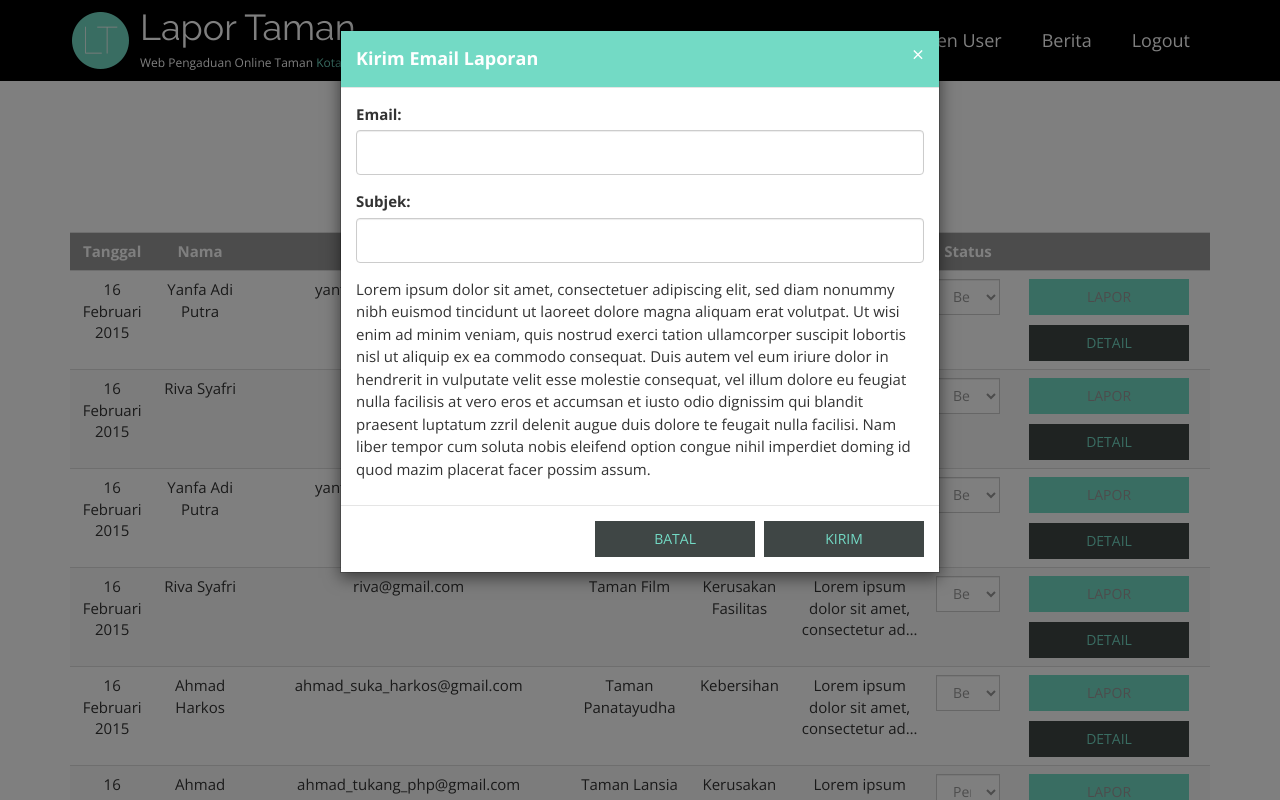
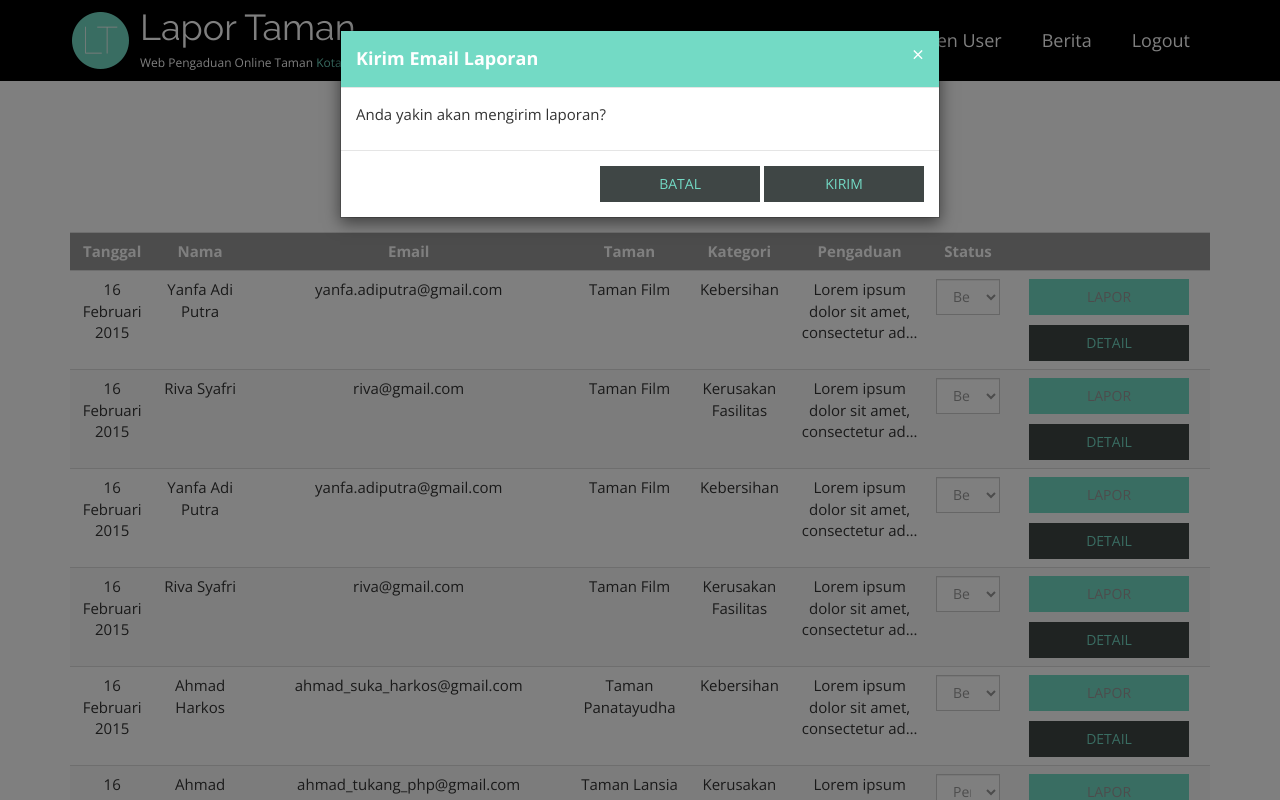
Before and after one commit to riady/Lapor-taman, a PHP site: page /daftarpengaduan.php in a window 1280 px wide, after a click on "LAPOR". Run offline with PHP 8.4, Linux system fonts and the light colour scheme; data comes from the database, SQL or seed files in the repository.

Commit message:
edit daftar pengaduan

```diff
--- a/Lapor Taman/daftarpengaduan.php
+++ b/Lapor Taman/daftarpengaduan.php
@@ -186,21 +186,23 @@
 													        	<h4 class="modal-title" id="laporModalLabel">Kirim Email Laporan</h4>
 													      	</div>
 													      	<div class="modal-body">
-													        <form>
-													          	<div class="form-group">
+													          	<!--<div class="form-group">
 													            	<label for="recipient-name" class="control-label">Email:</label>
 													            	<input type="text" class="form-control" id="recipient-name">
 													         	</div>
 													         	<div class="form-group">
 													            	<label for="recipient-name" class="control-label">Subjek:</label>
 													            	<input type="text" class="form-control" id="recipient-name">
-													          	</div>
-													          	<p>Lorem ipsum dolor sit amet, consectetuer adipiscing elit, sed diam nonummy nibh euismod tincidunt ut laoreet dolore magna aliquam erat volutpat. Ut wisi enim ad minim veniam, quis nostrud exerci tation ullamcorper suscipit lobortis nisl ut aliquip ex ea commodo consequat. Duis autem vel eum iriure dolor in hendrerit in vulputate velit esse molestie consequat, vel illum dolore eu feugiat nulla facilisis at vero eros et accumsan et iusto odio dignissim qui blandit praesent luptatum zzril delenit augue duis dolore te feugait nulla facilisi. Nam liber tempor cum soluta nobis eleifend option congue nihil imperdiet doming id quod mazim placerat facer possim assum.</p>
-													        </form>
+													          	</div>-->
+													          	<p>Anda yakin akan mengirim laporan?</p>
 													      	</div>
 													      	<div class="modal-footer">
+													        <form method="post" action="sentemail.php">
 													        	<button type="button" class="btn btn-default" data-dismiss="modal" style="margin-left:0px;">Batal</button>
-													        	<button type="button" class="btn btn-default">Kirim</button>
+																<input type="hidden" name="id_pengaduan" id="id_pengaduan" value="<?php echo $res['id_pengaduan']; ?>">
+																<!--<button type="button" class="btn btn-default">Kirim</button>-->
+																<input type="submit" name="submit" value="Kirim" class="btn btn-default">
+													        </form>
 													      	</div>
 													    </div>
 													</div>
```
